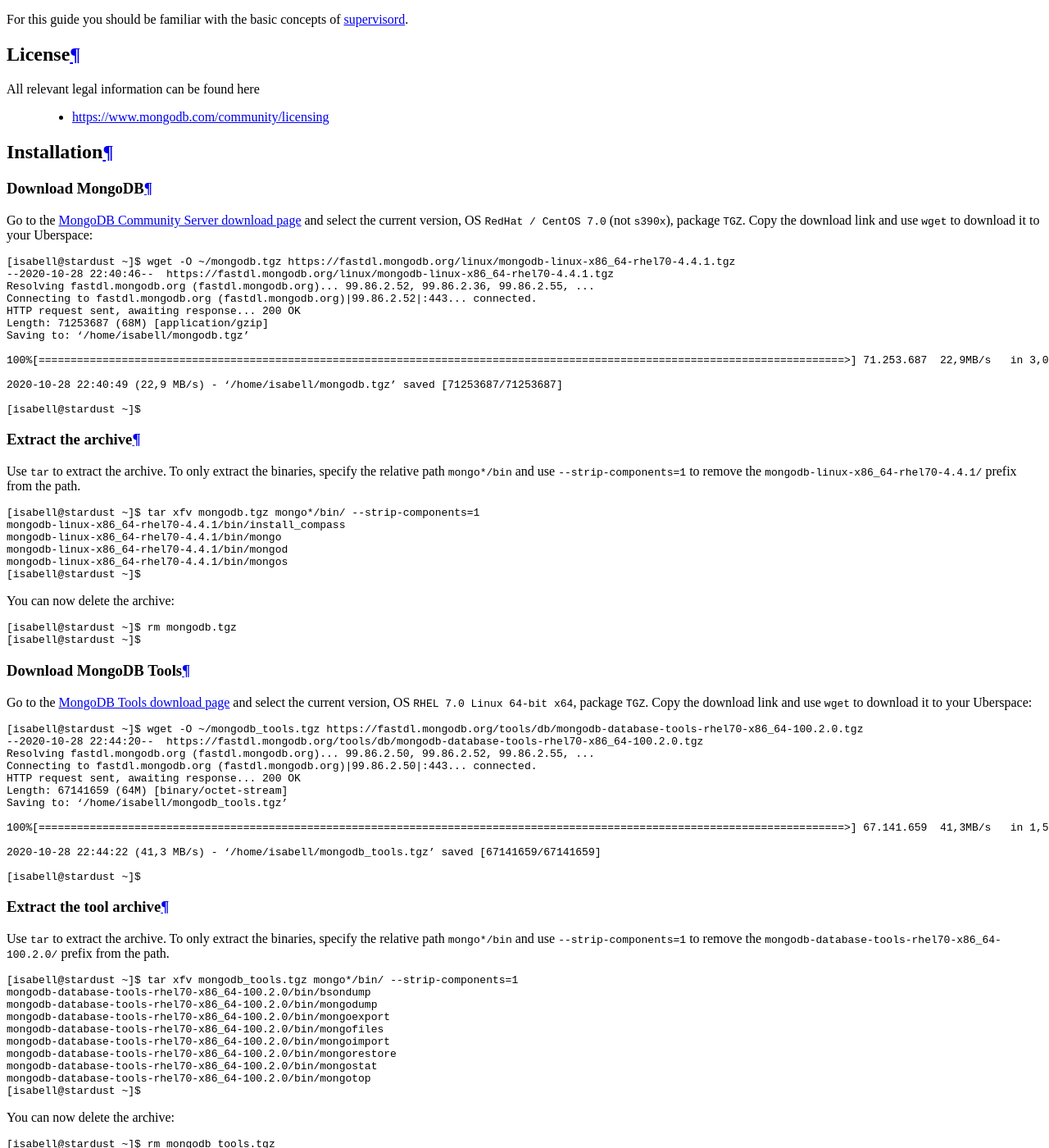
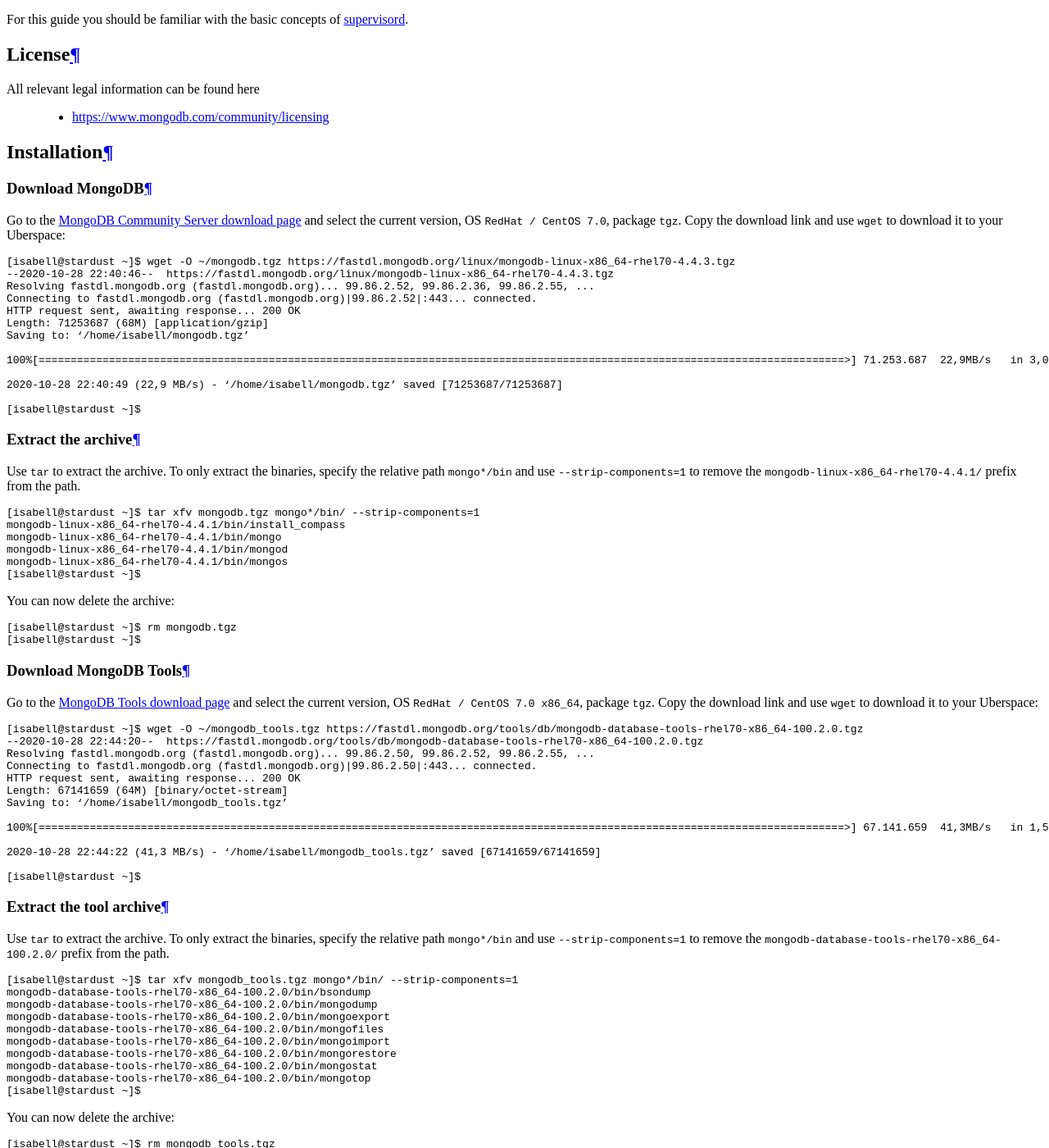
Before and after one commit to Uberspace/lab, a Sphinx documentation site: the page built from source/guide_mongodb.rst, in a window 1280 px wide and 1400 px high, scrolled down 4013 px. Shown: the whole window at 82% size. Built offline with Sphinx 7.4.7 and the Read the Docs theme 2.0.0, drawn with Linux system fonts in a browser that asks for light colours; some of the changed text lies outside the part shown.

Commit message:
update download information on MongoDB
Reflect change of download labels.
Update to version 4.4.3
Update information on which MongoDB version and Uberspace version this was tested.

```diff
--- a/source/guide_mongodb.rst
+++ b/source/guide_mongodb.rst
@@ -36,12 +36,12 @@
 Download MongoDB
 ----------------
 
-Go to the `MongoDB Community Server download page`_ and select the current version, OS ``RedHat / CentOS 7.0`` (not ``s390x``), package ``TGZ``. Copy the download link and use ``wget`` to download it to your Uberspace:
+Go to the `MongoDB Community Server download page`_ and select the current version, OS ``RedHat / CentOS 7.0``, package ``tgz``. Copy the download link and use ``wget`` to download it to your Uberspace:
 
 .. code-block::
 
- [isabell@stardust ~]$ wget -O ~/mongodb.tgz https://fastdl.mongodb.org/linux/mongodb-linux-x86_64-rhel70-4.4.1.tgz
- --2020-10-28 22:40:46--  https://fastdl.mongodb.org/linux/mongodb-linux-x86_64-rhel70-4.4.1.tgz
+ [isabell@stardust ~]$ wget -O ~/mongodb.tgz https://fastdl.mongodb.org/linux/mongodb-linux-x86_64-rhel70-4.4.3.tgz
+ --2020-10-28 22:40:46--  https://fastdl.mongodb.org/linux/mongodb-linux-x86_64-rhel70-4.4.3.tgz
  Resolving fastdl.mongodb.org (fastdl.mongodb.org)... 99.86.2.52, 99.86.2.36, 99.86.2.55, ...
  Connecting to fastdl.mongodb.org (fastdl.mongodb.org)|99.86.2.52|:443... connected.
  HTTP request sent, awaiting response... 200 OK
@@ -78,7 +78,7 @@
 Download MongoDB Tools
 ----------------------
 
-Go to the `MongoDB Tools download page`_ and select the current version, OS ``RHEL 7.0 Linux 64-bit x64``, package ``TGZ``. Copy the download link and use ``wget`` to download it to your Uberspace:
+Go to the `MongoDB Tools download page`_ and select the current version, OS ``RedHat / CentOS 7.0 x86_64``, package ``tgz``. Copy the download link and use ``wget`` to download it to your Uberspace:
 
 .. code-block::
 
@@ -188,10 +188,10 @@
  :emphasize-lines: 1
 
  [isabell@stardust ~]$ mongo admin ~/mongodb/setup.js
- MongoDB shell version v4.4.1
+ MongoDB shell version v4.4.3
  connecting to: mongodb://127.0.0.1:27017/admin?compressors=disabled&gssapiServiceName=mongodb
  Implicit session: session { "id" : UUID("5309a64f-0c83-44a6-83d9-bdb347a94af0") }
- MongoDB server version: 4.4.1
+ MongoDB server version: 4.4.3
  Successfully added user: { "user" : "mongodb_mongoroot", "roles" : [ "root" ] }
  [isabell@stardust ~]$
 
@@ -209,13 +209,13 @@
 .. code-block::
 
  [isabell@stardust ~]$ mongo
- MongoDB shell version v4.4.1
+ MongoDB shell version v4.4.3
  connecting to: mongodb://127.0.0.1:27017/?compressors=disabled&gssapiServiceName=mongodb
  Implicit session: session { "id" : UUID("cb614de8-7748-4530-b4d4-d42f0e430424") }
- MongoDB server version: 4.4.1
+ MongoDB server version: 4.4.3
  connecting to: mongodb://127.0.0.1:27017/admin
  Implicit session: session { "id" : UUID("2ec1cc81-3c00-45a9-9f1c-423f7f5d46be") }
- MongoDB server version: 4.4.1
+ MongoDB server version: 4.4.3
  ---
  The server generated these startup warnings when booting:
         2020-10-28T22:49:35.811+01:00: /sys/kernel/mm/transparent_hugepage/enabled is 'always'. We suggest setting it to 'never'
@@ -274,13 +274,13 @@
  [isabell@stardust ~]$ supervisorctl start mongodb
  mongodb: started
  [isabell@stardust ~]$ mongo
- MongoDB shell version v4.4.1
+ MongoDB shell version v4.4.3
  connecting to: mongodb://127.0.0.1:27017/?compressors=disabled&gssapiServiceName=mongodb
  Implicit session: session { "id" : UUID("cb614de8-7748-4530-b4d4-d42f0e430424") }
- MongoDB server version: 4.4.1
+ MongoDB server version: 4.4.3
  connecting to: mongodb://127.0.0.1:27017/admin
  Implicit session: session { "id" : UUID("2ec1cc81-3c00-45a9-9f1c-423f7f5d46be") }
- MongoDB server version: 4.4.1
+ MongoDB server version: 4.4.3
  ---
  The server generated these startup warnings when booting:
         2020-10-28T22:49:35.811+01:00: /sys/kernel/mm/transparent_hugepage/enabled is 'always'. We suggest setting it to 'never'
@@ -311,6 +311,6 @@
 
 ----
 
-Tested with MongoDB 4.4.1, MongoDB Tools 100.2.0, Uberspace 7.7.9.0
+Tested with MongoDB 4.4.3, MongoDB Tools 100.2.0, Uberspace 7.8.1.0
 
 .. author_list::
```
